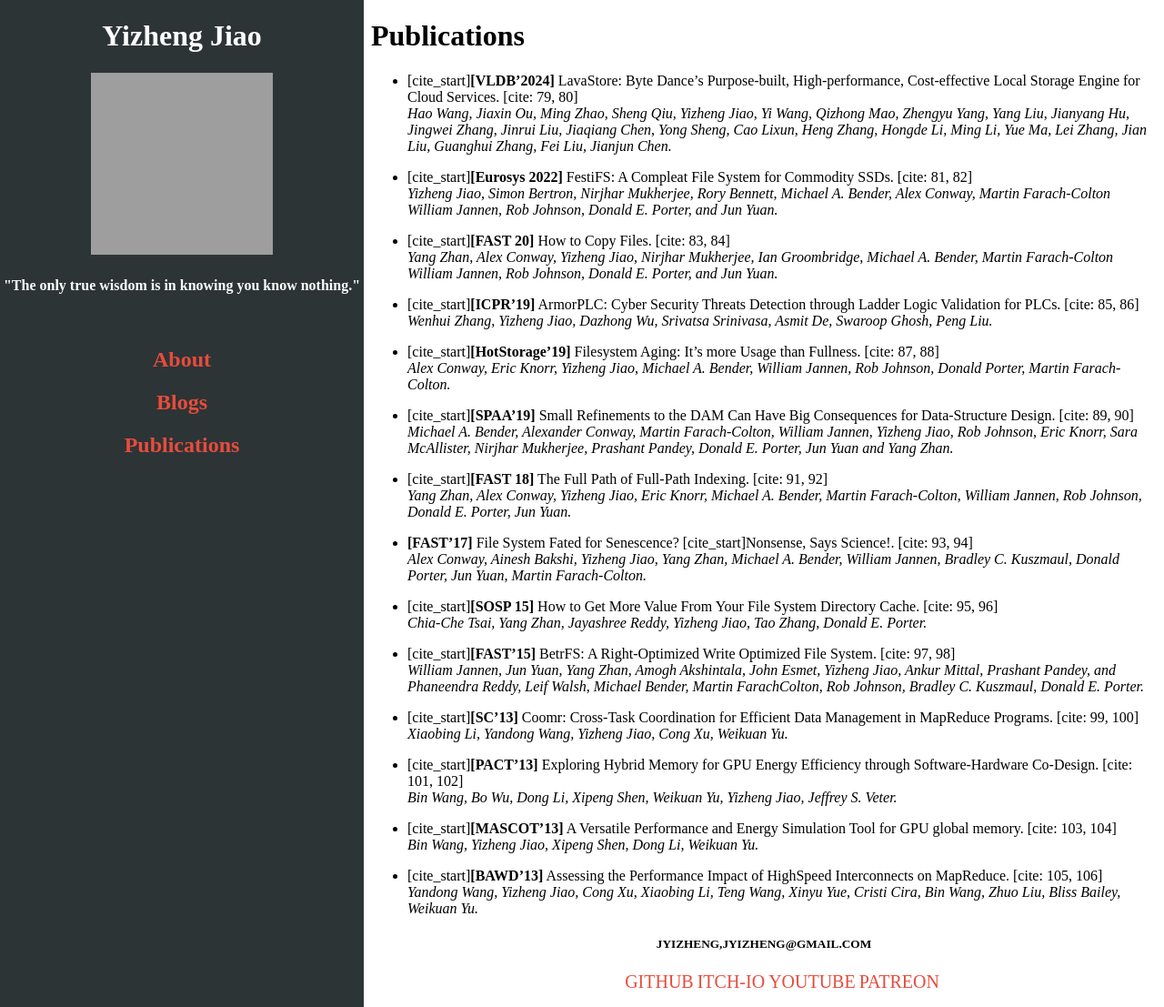
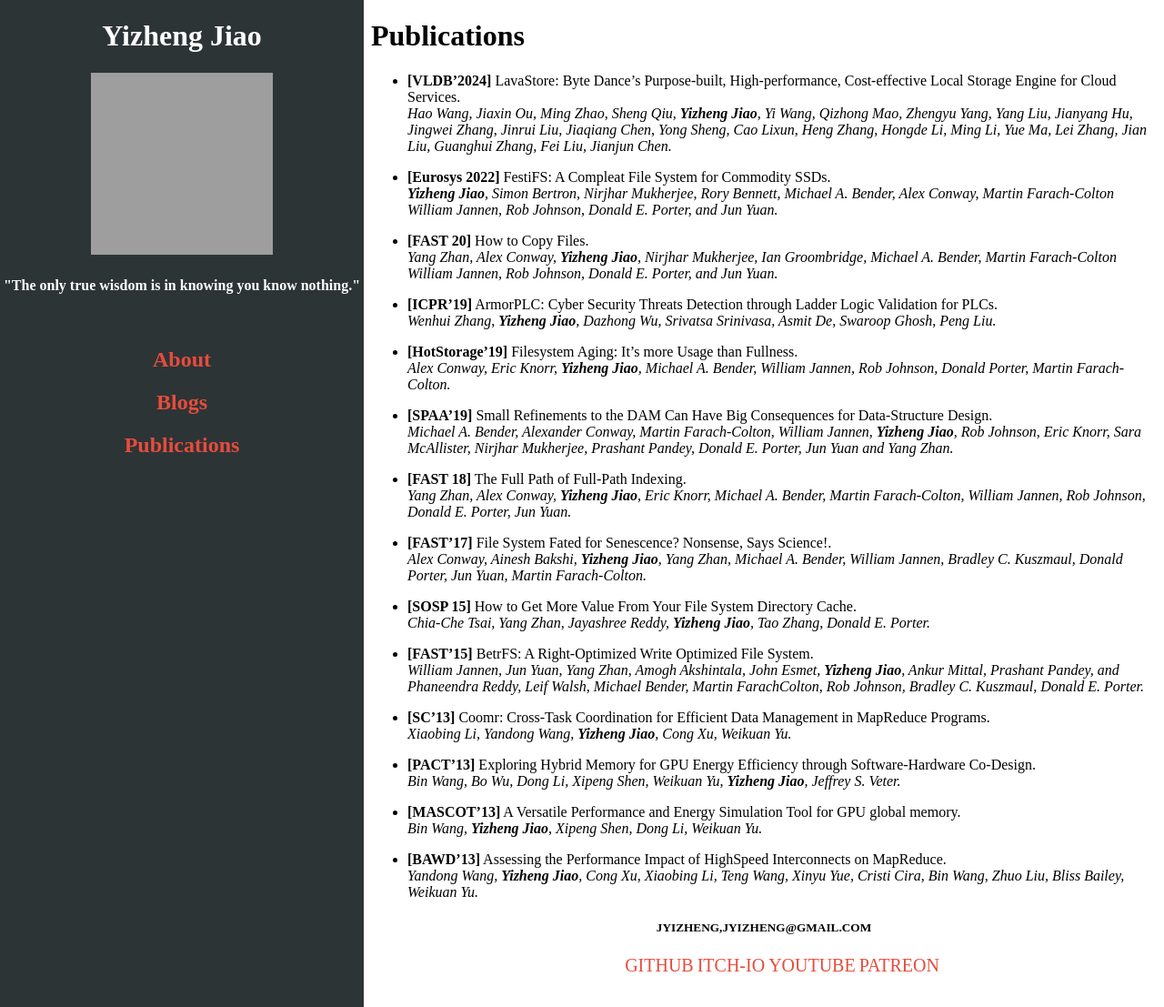
Before and after one commit to jyizheng/jyizheng.github.io, a Jekyll site: the page built from publications.md, in a window 1280 px wide and 1107 px high. Shown: the whole window at 91% size. Built offline with Jekyll 4.4.1, drawn with Linux system fonts in a browser that asks for light colours; grey boxes are pictures that could not be loaded.

Commit message:
fix publications

```diff
--- a/publications.md
+++ b/publications.md
@@ -4,58 +4,58 @@ title: Publications
 permalink: /publications/
 ---
 
-- [cite_start]**[VLDB'2024]** LavaStore: Byte Dance's Purpose-built, High-performance, Cost-effective Local Storage Engine for Cloud Services. [cite: 79, 80]
+- **[VLDB'2024]** LavaStore: Byte Dance's Purpose-built, High-performance, Cost-effective Local Storage Engine for Cloud Services.
   <br>
-  *Hao Wang, Jiaxin Ou, Ming Zhao, Sheng Qiu, Yizheng Jiao, Yi Wang, Qizhong Mao, Zhengyu Yang, Yang Liu, Jianyang Hu, Jingwei Zhang, Jinrui Liu, Jiaqiang Chen, Yong Sheng, Cao Lixun, Heng Zhang, Hongde Li, Ming Li, Yue Ma, Lei Zhang, Jian Liu, Guanghui Zhang, Fei Liu, Jianjun Chen.*
+  *Hao Wang, Jiaxin Ou, Ming Zhao, Sheng Qiu, **Yizheng Jiao**, Yi Wang, Qizhong Mao, Zhengyu Yang, Yang Liu, Jianyang Hu, Jingwei Zhang, Jinrui Liu, Jiaqiang Chen, Yong Sheng, Cao Lixun, Heng Zhang, Hongde Li, Ming Li, Yue Ma, Lei Zhang, Jian Liu, Guanghui Zhang, Fei Liu, Jianjun Chen.*
 
-- [cite_start]**[Eurosys 2022]** FestiFS: A Compleat File System for Commodity SSDs. [cite: 81, 82]
+- **[Eurosys 2022]** FestiFS: A Compleat File System for Commodity SSDs.
   <br>
-  *Yizheng Jiao, Simon Bertron, Nirjhar Mukherjee, Rory Bennett, Michael A. Bender, Alex Conway, Martin Farach-Colton William Jannen, Rob Johnson, Donald E. Porter, and Jun Yuan.*
+  ***Yizheng Jiao**, Simon Bertron, Nirjhar Mukherjee, Rory Bennett, Michael A. Bender, Alex Conway, Martin Farach-Colton William Jannen, Rob Johnson, Donald E. Porter, and Jun Yuan.*
 
-- [cite_start]**[FAST 20]** How to Copy Files. [cite: 83, 84]
+- **[FAST 20]** How to Copy Files.
   <br>
-  *Yang Zhan, Alex Conway, Yizheng Jiao, Nirjhar Mukherjee, Ian Groombridge, Michael A. Bender, Martin Farach-Colton William Jannen, Rob Johnson, Donald E. Porter, and Jun Yuan.*
+  *Yang Zhan, Alex Conway, **Yizheng Jiao**, Nirjhar Mukherjee, Ian Groombridge, Michael A. Bender, Martin Farach-Colton William Jannen, Rob Johnson, Donald E. Porter, and Jun Yuan.*
 
-- [cite_start]**[ICPR'19]** ArmorPLC: Cyber Security Threats Detection through Ladder Logic Validation for PLCs. [cite: 85, 86]
+- **[ICPR'19]** ArmorPLC: Cyber Security Threats Detection through Ladder Logic Validation for PLCs.
   <br>
-  *Wenhui Zhang, Yizheng Jiao, Dazhong Wu, Srivatsa Srinivasa, Asmit De, Swaroop Ghosh, Peng Liu.*
+  *Wenhui Zhang, **Yizheng Jiao**, Dazhong Wu, Srivatsa Srinivasa, Asmit De, Swaroop Ghosh, Peng Liu.*
 
-- [cite_start]**[HotStorage'19]** Filesystem Aging: It's more Usage than Fullness. [cite: 87, 88]
+- **[HotStorage'19]** Filesystem Aging: It's more Usage than Fullness.
   <br>
-  *Alex Conway, Eric Knorr, Yizheng Jiao, Michael A. Bender, William Jannen, Rob Johnson, Donald Porter, Martin Farach-Colton.*
+  *Alex Conway, Eric Knorr, **Yizheng Jiao**, Michael A. Bender, William Jannen, Rob Johnson, Donald Porter, Martin Farach-Colton.*
 
-- [cite_start]**[SPAA'19]** Small Refinements to the DAM Can Have Big Consequences for Data-Structure Design. [cite: 89, 90]
+- **[SPAA'19]** Small Refinements to the DAM Can Have Big Consequences for Data-Structure Design.
   <br>
-  *Michael A. Bender, Alexander Conway, Martin Farach-Colton, William Jannen, Yizheng Jiao, Rob Johnson, Eric Knorr, Sara McAllister, Nirjhar Mukherjee, Prashant Pandey, Donald E. Porter, Jun Yuan and Yang Zhan.*
+  *Michael A. Bender, Alexander Conway, Martin Farach-Colton, William Jannen, **Yizheng Jiao**, Rob Johnson, Eric Knorr, Sara McAllister, Nirjhar Mukherjee, Prashant Pandey, Donald E. Porter, Jun Yuan and Yang Zhan.*
 
-- [cite_start]**[FAST 18]** The Full Path of Full-Path Indexing. [cite: 91, 92]
+- **[FAST 18]** The Full Path of Full-Path Indexing.
   <br>
-  *Yang Zhan, Alex Conway, Yizheng Jiao, Eric Knorr, Michael A. Bender, Martin Farach-Colton, William Jannen, Rob Johnson, Donald E. Porter, Jun Yuan.*
+  *Yang Zhan, Alex Conway, **Yizheng Jiao**, Eric Knorr, Michael A. Bender, Martin Farach-Colton, William Jannen, Rob Johnson, Donald E. Porter, Jun Yuan.*
 
-- **[FAST'17]** File System Fated for Senescence? [cite_start]Nonsense, Says Science!. [cite: 93, 94]
+- **[FAST'17]** File System Fated for Senescence? Nonsense, Says Science!.
   <br>
-  *Alex Conway, Ainesh Bakshi, Yizheng Jiao, Yang Zhan, Michael A. Bender, William Jannen, Bradley C. Kuszmaul, Donald Porter, Jun Yuan, Martin Farach-Colton.*
+  *Alex Conway, Ainesh Bakshi, **Yizheng Jiao**, Yang Zhan, Michael A. Bender, William Jannen, Bradley C. Kuszmaul, Donald Porter, Jun Yuan, Martin Farach-Colton.*
 
-- [cite_start]**[SOSP 15]** How to Get More Value From Your File System Directory Cache. [cite: 95, 96]
+- **[SOSP 15]** How to Get More Value From Your File System Directory Cache.
   <br>
-  *Chia-Che Tsai, Yang Zhan, Jayashree Reddy, Yizheng Jiao, Tao Zhang, Donald E. Porter.*
+  *Chia-Che Tsai, Yang Zhan, Jayashree Reddy, **Yizheng Jiao**, Tao Zhang, Donald E. Porter.*
 
-- [cite_start]**[FAST'15]** BetrFS: A Right-Optimized Write Optimized File System. [cite: 97, 98]
+- **[FAST'15]** BetrFS: A Right-Optimized Write Optimized File System.
   <br>
-  *William Jannen, Jun Yuan, Yang Zhan, Amogh Akshintala, John Esmet, Yizheng Jiao, Ankur Mittal, Prashant Pandey, and Phaneendra Reddy, Leif Walsh, Michael Bender, Martin FarachColton, Rob Johnson, Bradley C. Kuszmaul, Donald E. Porter.*
+  *William Jannen, Jun Yuan, Yang Zhan, Amogh Akshintala, John Esmet, **Yizheng Jiao**, Ankur Mittal, Prashant Pandey, and Phaneendra Reddy, Leif Walsh, Michael Bender, Martin FarachColton, Rob Johnson, Bradley C. Kuszmaul, Donald E. Porter.*
 
-- [cite_start]**[SC'13]** Coomr: Cross-Task Coordination for Efficient Data Management in MapReduce Prоgrams. [cite: 99, 100]
+- **[SC'13]** Coomr: Cross-Task Coordination for Efficient Data Management in MapReduce Prоgrams.
   <br>
-  *Xiaobing Li, Yandong Wang, Yizheng Jiao, Cong Xu, Weikuan Yu.*
+  *Xiaobing Li, Yandong Wang, **Yizheng Jiao**, Cong Xu, Weikuan Yu.*
 
-- [cite_start]**[PACT'13]** Exploring Hybrid Memory for GPU Energy Efficiency through Software-Hardware Co-Design. [cite: 101, 102]
+- **[PACT'13]** Exploring Hybrid Memory for GPU Energy Efficiency through Software-Hardware Co-Design.
   <br>
-  *Bin Wang, Bo Wu, Dong Li, Xipeng Shen, Weikuan Yu, Yizheng Jiao, Jeffrey S. Veter.*
+  *Bin Wang, Bo Wu, Dong Li, Xipeng Shen, Weikuan Yu, **Yizheng Jiao**, Jeffrey S. Veter.*
 
-- [cite_start]**[MASCOT'13]** A Versatile Performance and Energy Simulation Tool for GPU global memory. [cite: 103, 104]
+- **[MASCOT'13]** A Versatile Performance and Energy Simulation Tool for GPU global memory.
   <br>
-  *Bin Wang, Yizheng Jiao, Xipeng Shen, Dong Li, Weikuan Yu.*
+  *Bin Wang, **Yizheng Jiao**, Xipeng Shen, Dong Li, Weikuan Yu.*
 
-- [cite_start]**[BAWD'13]** Assessing the Performance Impact of HighSpeed Interconnects on MapReduce. [cite: 105, 106]
+- **[BAWD'13]** Assessing the Performance Impact of HighSpeed Interconnects on MapReduce.
   <br>
-  *Yandong Wang, Yizheng Jiao, Cong Xu, Xiaobing Li, Teng Wang, Xinyu Yue, Cristi Cira, Bin Wang, Zhuo Liu, Bliss Bailey, Weikuan Yu.*
+  *Yandong Wang, **Yizheng Jiao**, Cong Xu, Xiaobing Li, Teng Wang, Xinyu Yue, Cristi Cira, Bin Wang, Zhuo Liu, Bliss Bailey, Weikuan Yu.*
```
